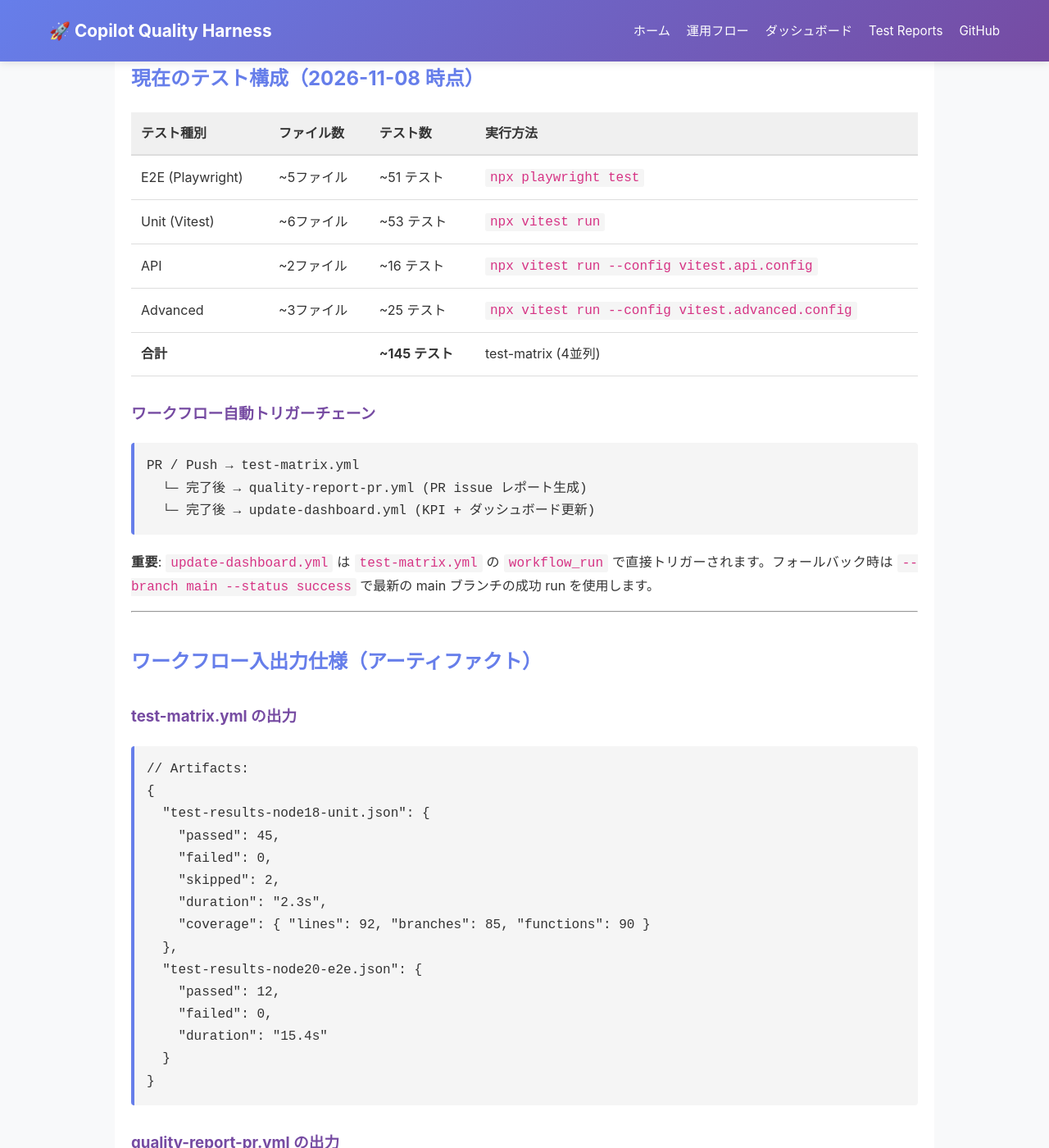
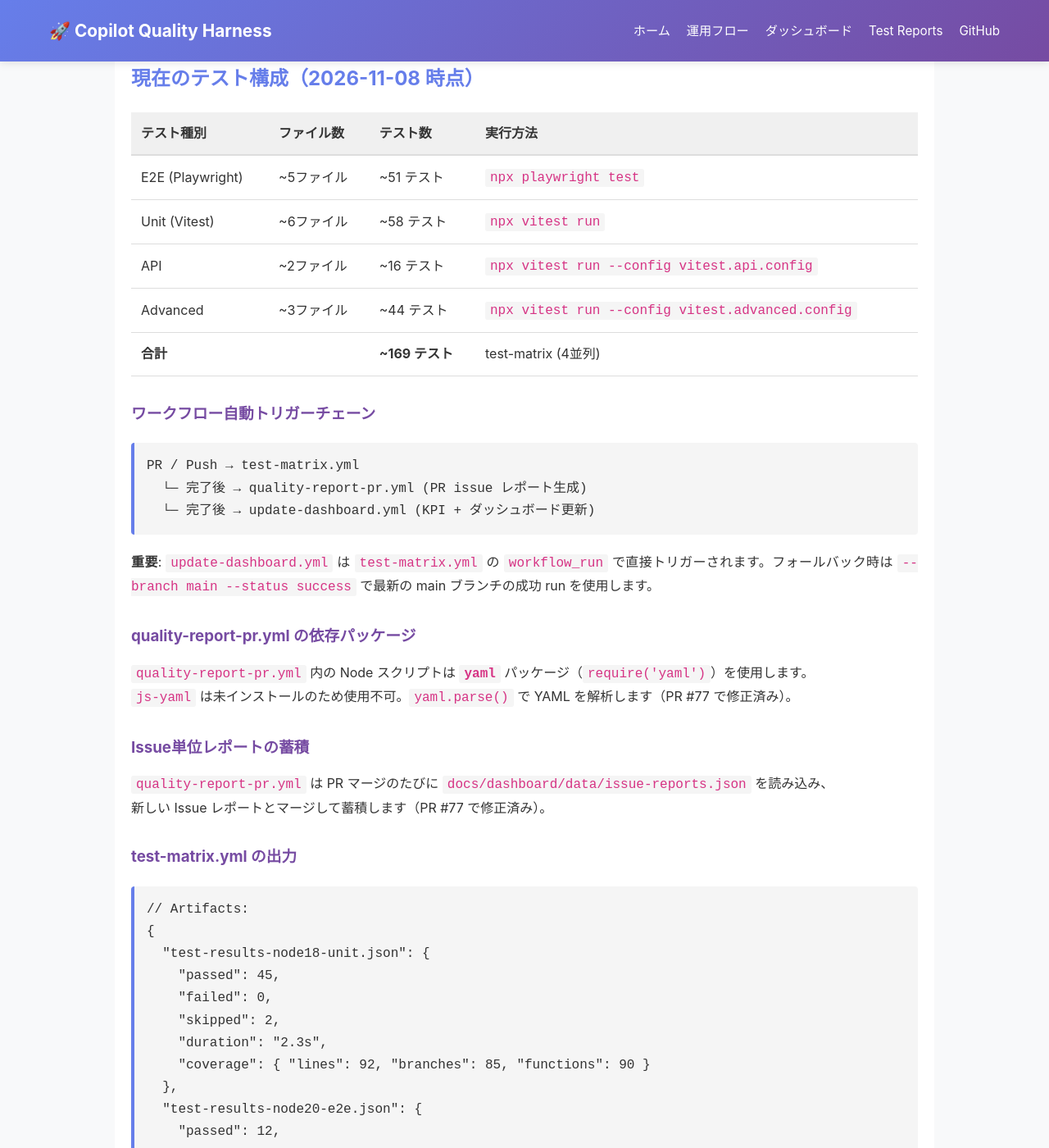
Before and after one commit to cocomomojo/copilot-quality-harness, a Jekyll site: the page built from README.md, in a window 1280 px wide and 1400 px high, scrolled down 5716 px. Shown: the whole window at 82% size. Built offline with Jekyll 4.4.1, drawn with Linux system fonts in a browser that asks for light colours; our own code applies the rules of GitHub Pages for plain Markdown files; some of the changed text lies outside the part shown.

Commit message:
docs: Update README and Skills with latest test counts and quality-report-pr fixes
- README: Update test counts to 169 (E2E 51 / Unit 58 / API 16 / Advanced 44)
- README: Document yaml package requirement and issue-reports merging fix
- SKILLS_INDEX: Add [11] quality-report-pr skill with known rules
- SKILLS_INDEX: Add [M2] Issue Intake skill entry
- SKILLS_INDEX: Update relation diagram and checklist

Co-authored-by: Copilot <223556219+Copilot@users.noreply.github.com>

```diff
--- a/README.md
+++ b/README.md
@@ -2,7 +2,7 @@
 
 **Issue を作成するだけで、テスト設計・実装・品質レポートまで自動化する**品質ハーネスです。
 
-> **最新状態** (2026-11-08): E2E 51テスト / Unit 53テスト / API 16テスト / Advanced 25テスト = **計 145 テスト / 合格率 100%**
+> **最新状態** (2026-11-08): E2E 51テスト / Unit 58テスト / API 16テスト / Advanced 44テスト = **計 169 テスト / 合格率 100%**
 > 📊 [品質ダッシュボード](https://cocomomojo.github.io/copilot-quality-harness/dashboard/) | 🔍 [E2Eレポート](https://cocomomojo.github.io/copilot-quality-harness/reports/e2e-latest.html)
 
 ---
@@ -184,10 +184,10 @@ graph LR
 | テスト種別 | ファイル数 | テスト数 | 実行方法 |
 |-----------|-----------|---------|---------|
 | E2E (Playwright) | ~5ファイル | ~51 テスト | `npx playwright test` |
-| Unit (Vitest) | ~6ファイル | ~53 テスト | `npx vitest run` |
+| Unit (Vitest) | ~6ファイル | ~58 テスト | `npx vitest run` |
 | API | ~2ファイル | ~16 テスト | `npx vitest run --config vitest.api.config` |
-| Advanced | ~3ファイル | ~25 テスト | `npx vitest run --config vitest.advanced.config` |
-| **合計** | | **~145 テスト** | test-matrix (4並列) |
+| Advanced | ~3ファイル | ~44 テスト | `npx vitest run --config vitest.advanced.config` |
+| **合計** | | **~169 テスト** | test-matrix (4並列) |
 
 ### ワークフロー自動トリガーチェーン
 
@@ -199,9 +199,17 @@ PR / Push → test-matrix.yml
 
 **重要**: `update-dashboard.yml` は `test-matrix.yml` の `workflow_run` で直接トリガーされます。フォールバック時は `--branch main --status success` で最新の main ブランチの成功 run を使用します。
 
----
+### quality-report-pr.yml の依存パッケージ
 
-## ワークフロー入出力仕様（アーティファクト）
+`quality-report-pr.yml` 内の Node スクリプトは **`yaml`** パッケージ（`require('yaml')`）を使用します。
+`js-yaml` は未インストールのため使用不可。`yaml.parse()` で YAML を解析します（PR #77 で修正済み）。
+
+### Issue単位レポートの蓄積
+
+`quality-report-pr.yml` は PR マージのたびに `docs/dashboard/data/issue-reports.json` を読み込み、
+新しい Issue レポートとマージして蓄積します（PR #77 で修正済み）。
+
+
 
 ### test-matrix.yml の出力
 
```
Also changed, not shown: .github/skills/SKILLS_INDEX.md.
